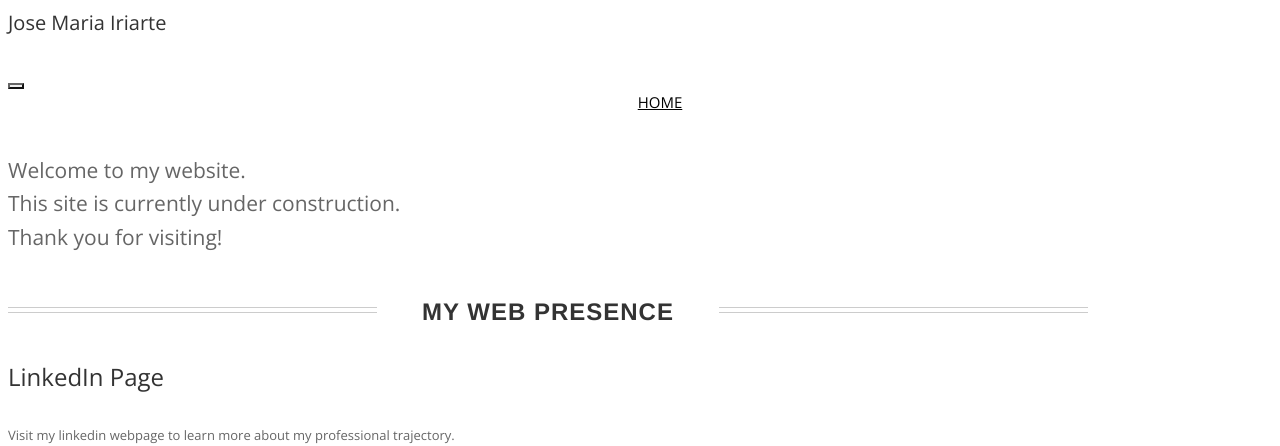
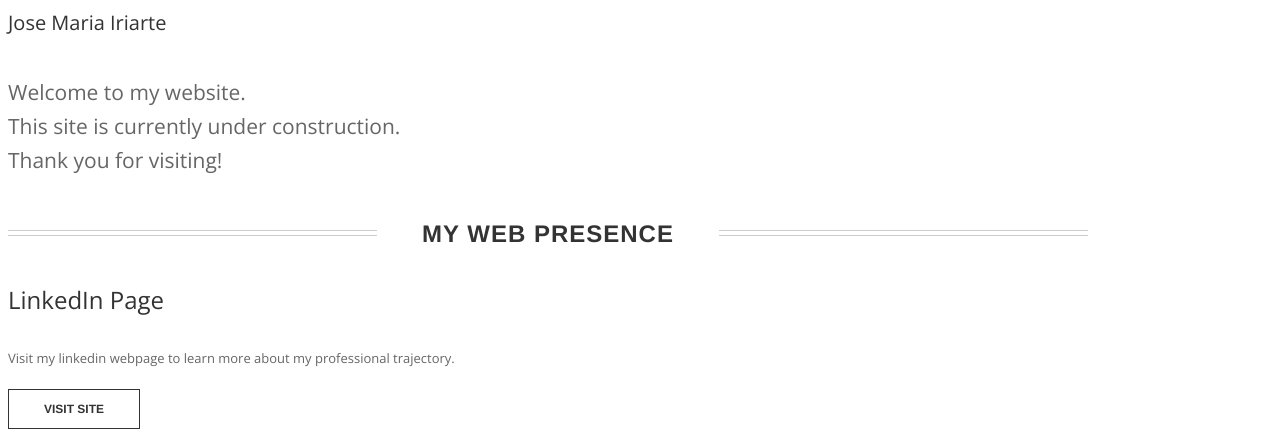
Before and after one commit to tigerbluejay/tigerbluejay.github.io, a plain HTML site: page index.html in a window 1280 px wide. Shown: the part 378-824 px from the top of the page. Drawn offline with nearby package versions, Linux system fonts and the light colour scheme; some icons are missing; a web font is replaced by a local one.

Commit message:
cleaned up html

```diff
--- a/index.html
+++ b/index.html
@@ -55,9 +55,9 @@
 <!--             <span class="tagline"><br>
 				<a href="">josemariairiarte@gmail.com</a></span> -->
 		</h5>
-	</div>
+	<!-- </div> -->
 
-	<nav class="navbar navbar-default navbar-sticky">
+<!-- 	<nav class="navbar navbar-default navbar-sticky">
 		<div class="container-fluid">
 
 			<div class="navbar-header">
@@ -67,7 +67,7 @@
 			<div class="navbar-collapse collapse">
 
 				<ul class="nav navbar-nav">
-					<li class="active"><a href="index.html">Home</a></li>
+					<li class="active"><a href="index.html">Home</a></li> -->
 <!-- 					<li><a href="about.html">About</a></li>
 					<li class="dropdown">
 						<a href="#" class="dropdown-toggle" data-toggle="dropdown">More Pages <b class="caret"></b></a>
@@ -78,11 +78,11 @@
 						</ul>
 					</li>
 					<li><a href="blog.html">Blog</a></li>
- -->				</ul>
+ -->				<!-- </ul>
 
 			</div><!--/.nav-collapse -->
-		</div>
-	</nav>
+		<!-- </div>
+	</nav> -->
 </header>
 
 <main id="main">
```
